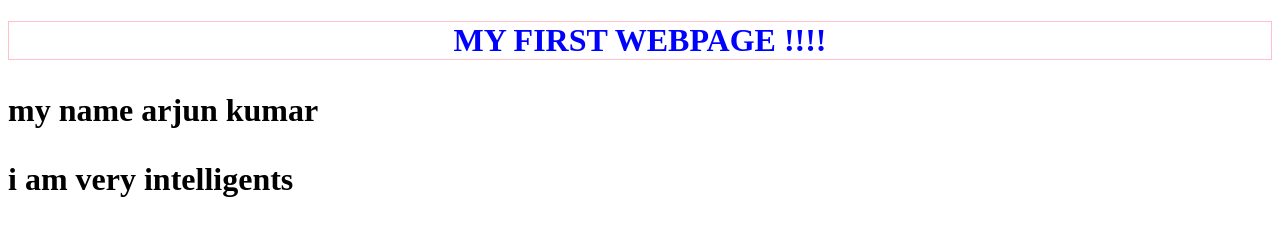
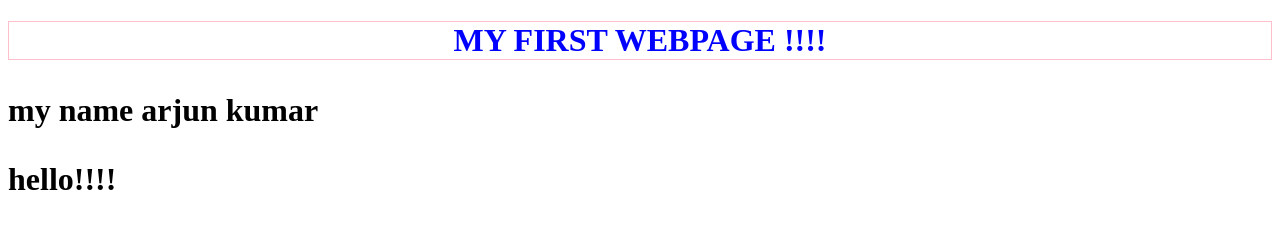
Before and after one commit to guptaarjunkumar/guptaarjun.github.io, a plain HTML site: page hello.html in a window 1280 px wide. Drawn offline with Linux system fonts and the light colour scheme.

Commit message:
saying hello

```diff
--- a/hello.html
+++ b/hello.html
@@ -6,7 +6,7 @@
 <body>
       <h1 style="color:blue; text-align:center; border:1px solid pink; padding 20px">MY FIRST WEBPAGE !!!!<h1>
         <p>my name arjun kumar</p>
-        <p> i am very intelligents</p>
+        <p> hello!!!!</p>
 
 </body>
 </html>
```
